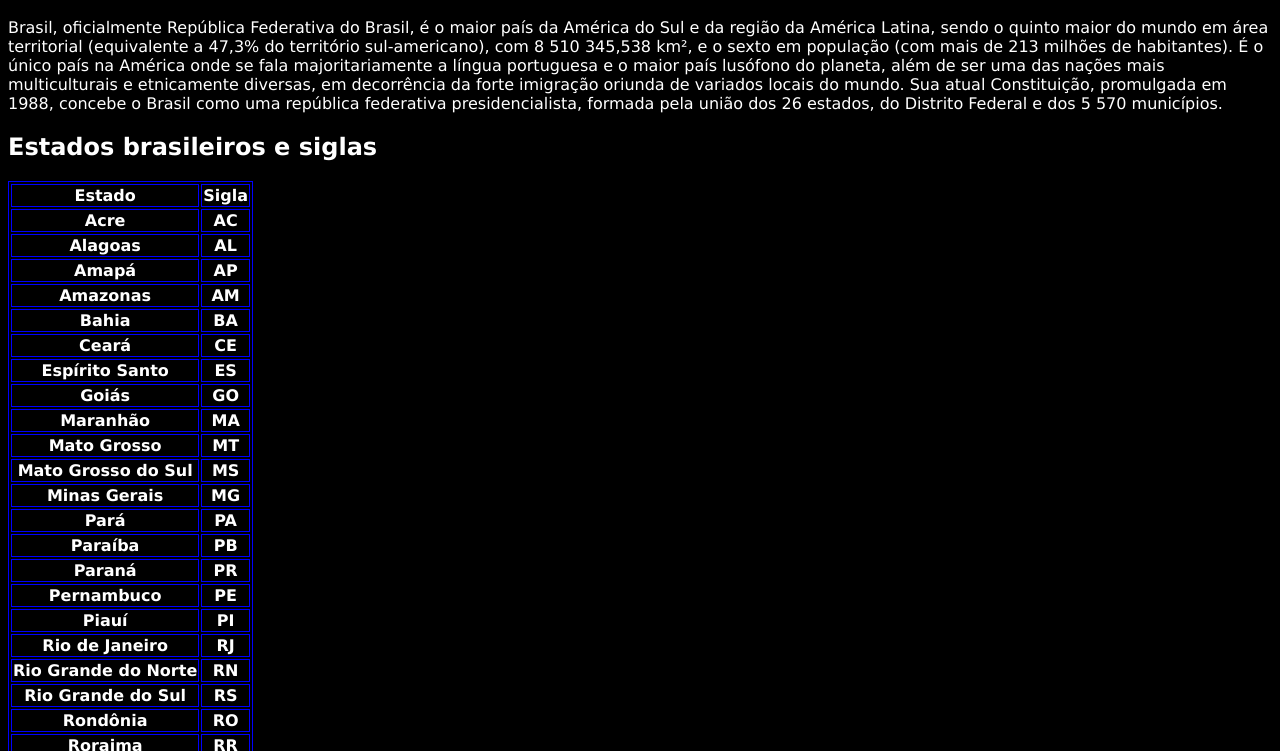
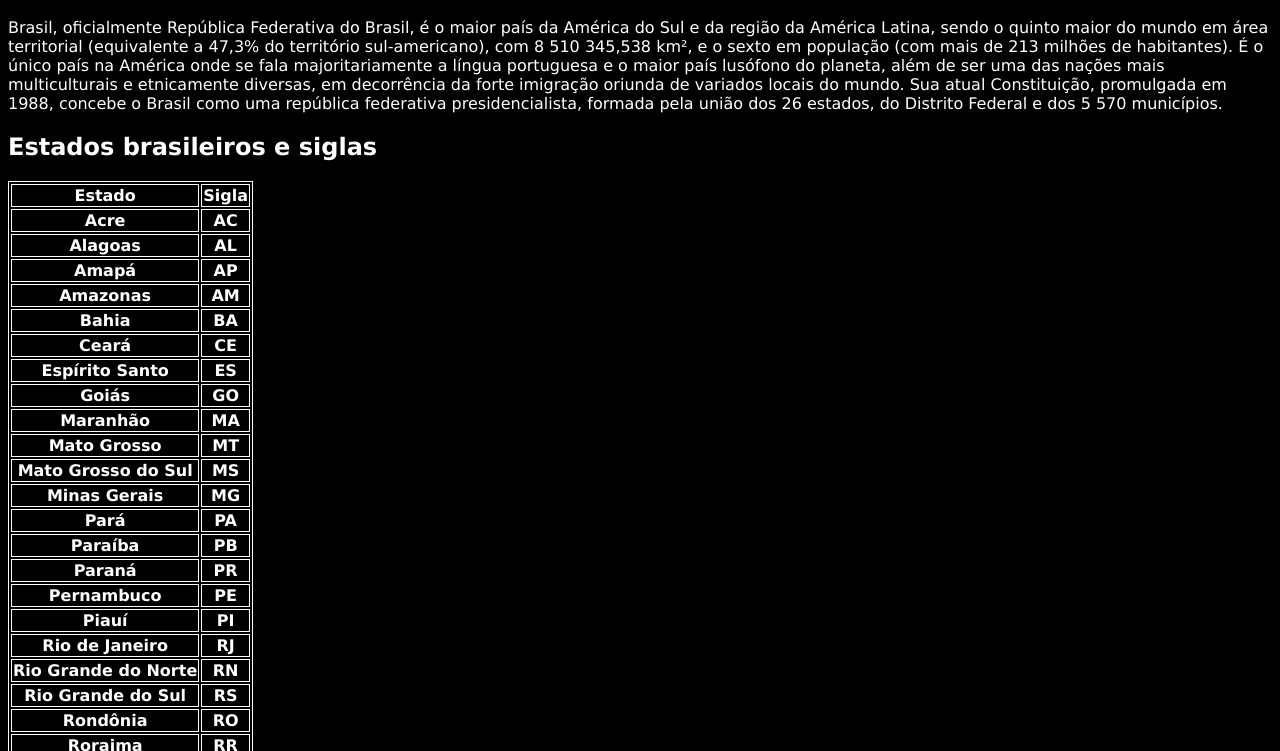
Before and after one commit to pauloricardopg/Pagina-HTML, a plain HTML site: page index.html in a window 1280 px wide. Shown: the part 49-800 px from the top of the page. Drawn offline with Linux system fonts and the light colour scheme.

Commit message:
Update and rename ex1.html to index.html

```diff
--- a/ex1.html
+++ b/index.html
@@ -6,7 +6,7 @@
 				font-family: verdana, sans-serif;
 			}
 			table,  th{
-				border: solid 1px blue;
+				border: solid 1px white;
 			}
 		</style>
 	</head>
```
